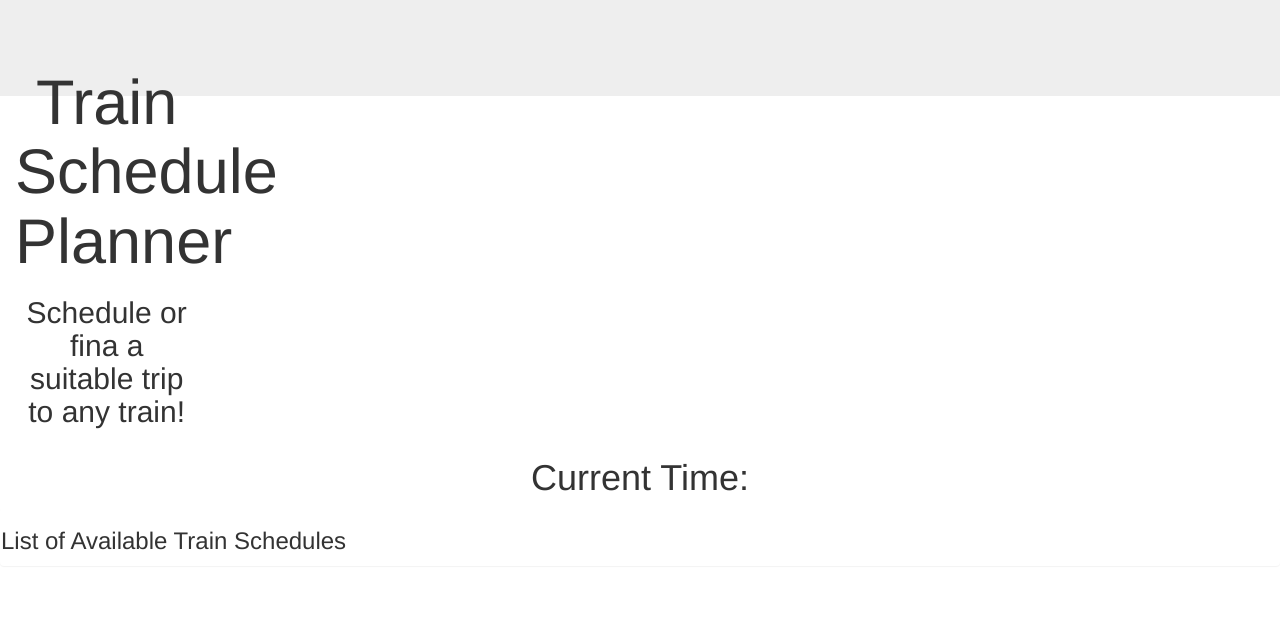
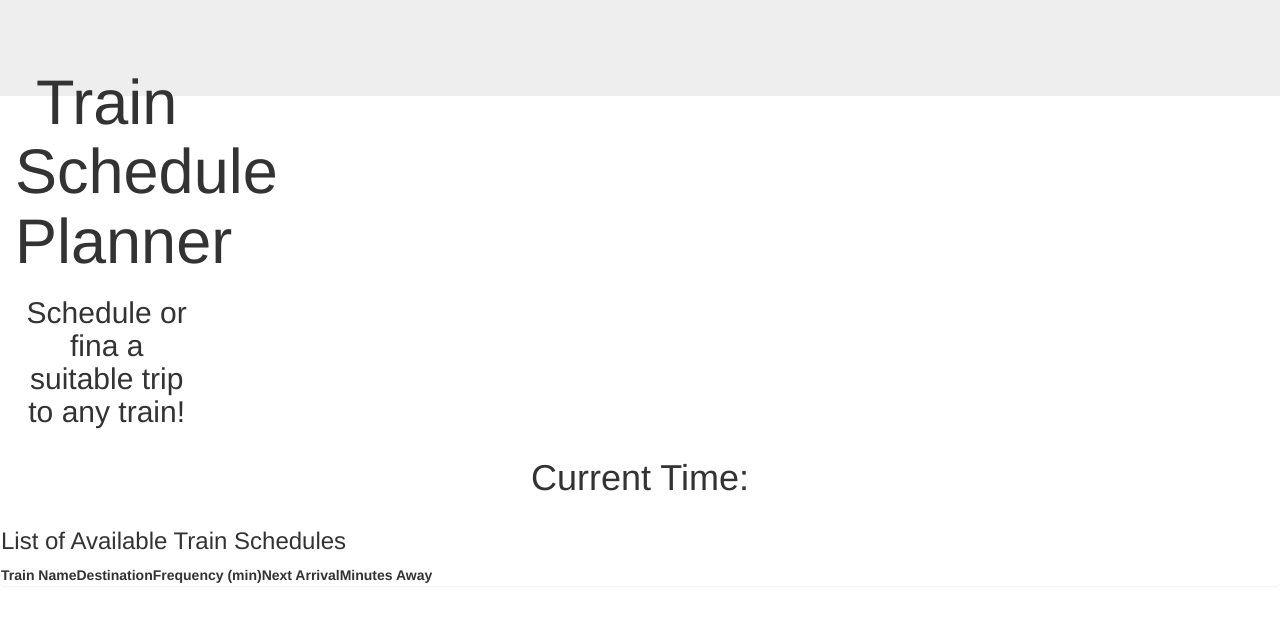
Before and after one commit to duongsters/firebased-train-scheduler, a plain HTML site: page index.html in a window 1280 px wide. Drawn offline with nearby package versions, Linux system fonts and the light colour scheme; files that its build step writes are made by us from their sources.

Commit message:
added table tag for train schedules

```diff
--- a/index.html
+++ b/index.html
@@ -38,6 +38,20 @@
                 <h3 class="titlePanel">List of Available Train Schedules</h3>
             </div>
 
+<!-- Body area of the page that hold the train schedules (preset and dynamic)-->
+        <div class="bodyPanel">
+            <!-- where the set variables needed of the train scheduling table is placed -->
+            <table class="trainTable">
+                <tr id="dynamicTable>">
+                    <th>Train Name</th>
+                    <th>Destination</th>
+                    <th>Frequency (min)</th>
+                    <th>Next Arrival</th>
+                    <th>Minutes Away</th>
+                </tr>
+            </table>
+
+        </div>
         </div>
     </div>
 </div>
```
